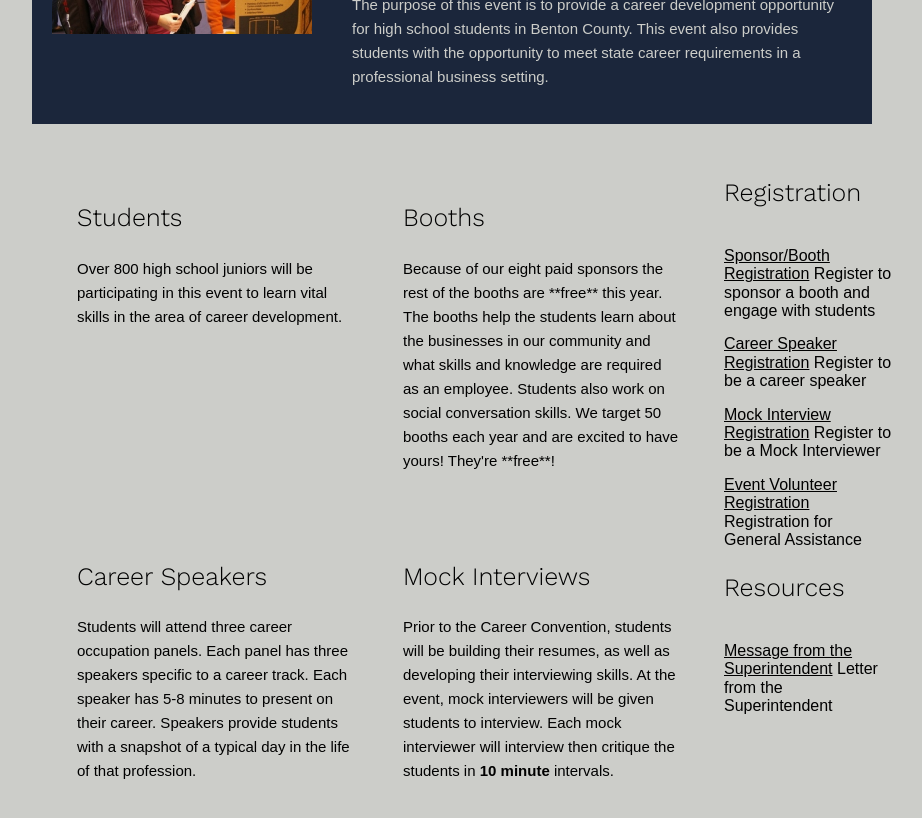
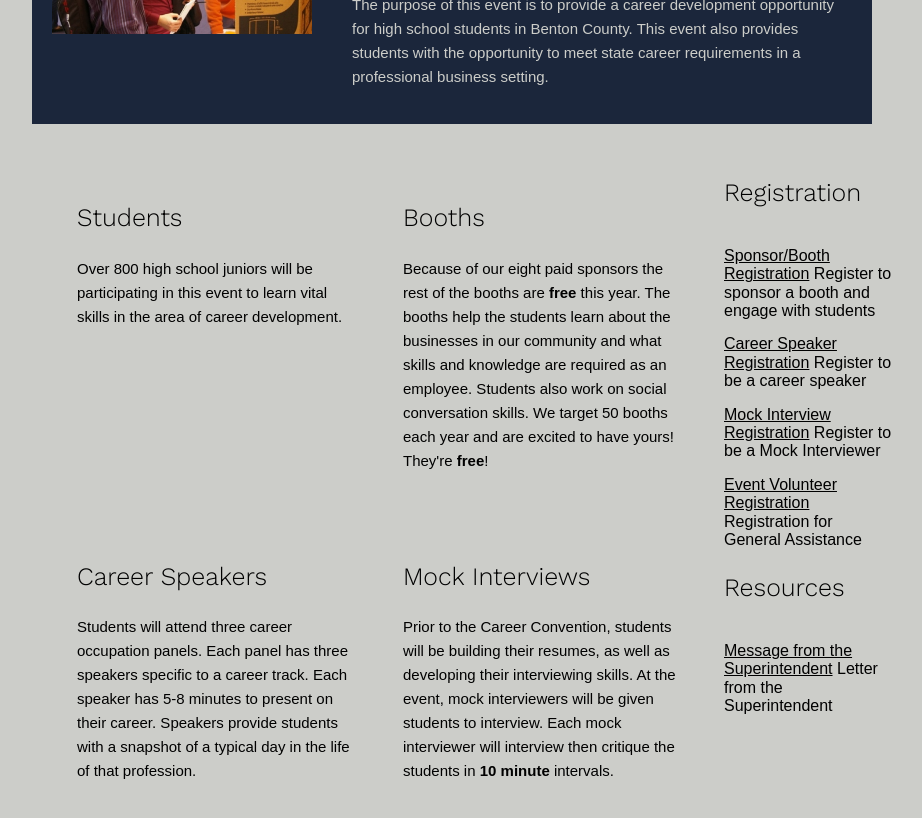
Before and after one commit to peterramsing/benton-county-career-convention, a Jekyll site: the page built from index.html, in a window 1280 px wide and 900 px high, scrolled down 675 px. Shown: the top 818 px of the window, without its empty margins (188-1110 px from the left). Built offline with Jekyll 4.4.1, drawn with Linux system fonts in a browser that asks for light colours.

Commit message:
WIP: Updates for Donna

```diff
--- a/index.html
+++ b/index.html
@@ -46,7 +46,7 @@ title: Home
     <div class="homepage-info-grid__block">
       <h2 class="homepage-info-grid__title">Booths</h2>
       <p class="homepage-info-grid__copy">
-        Because of our eight paid sponsors the rest of the booths are **free** this year. The booths  help the students learn about the businesses in our community and what skills and knowledge are required as an employee. Students also work on social conversation skills. We target 50 booths each year and are excited to have yours! They're **free**!
+        Because of our eight paid sponsors the rest of the booths are <b>free</b> this year. The booths  help the students learn about the businesses in our community and what skills and knowledge are required as an employee. Students also work on social conversation skills. We target 50 booths each year and are excited to have yours! They're <b>free</b>!
       </p>
     </div>
 
```
